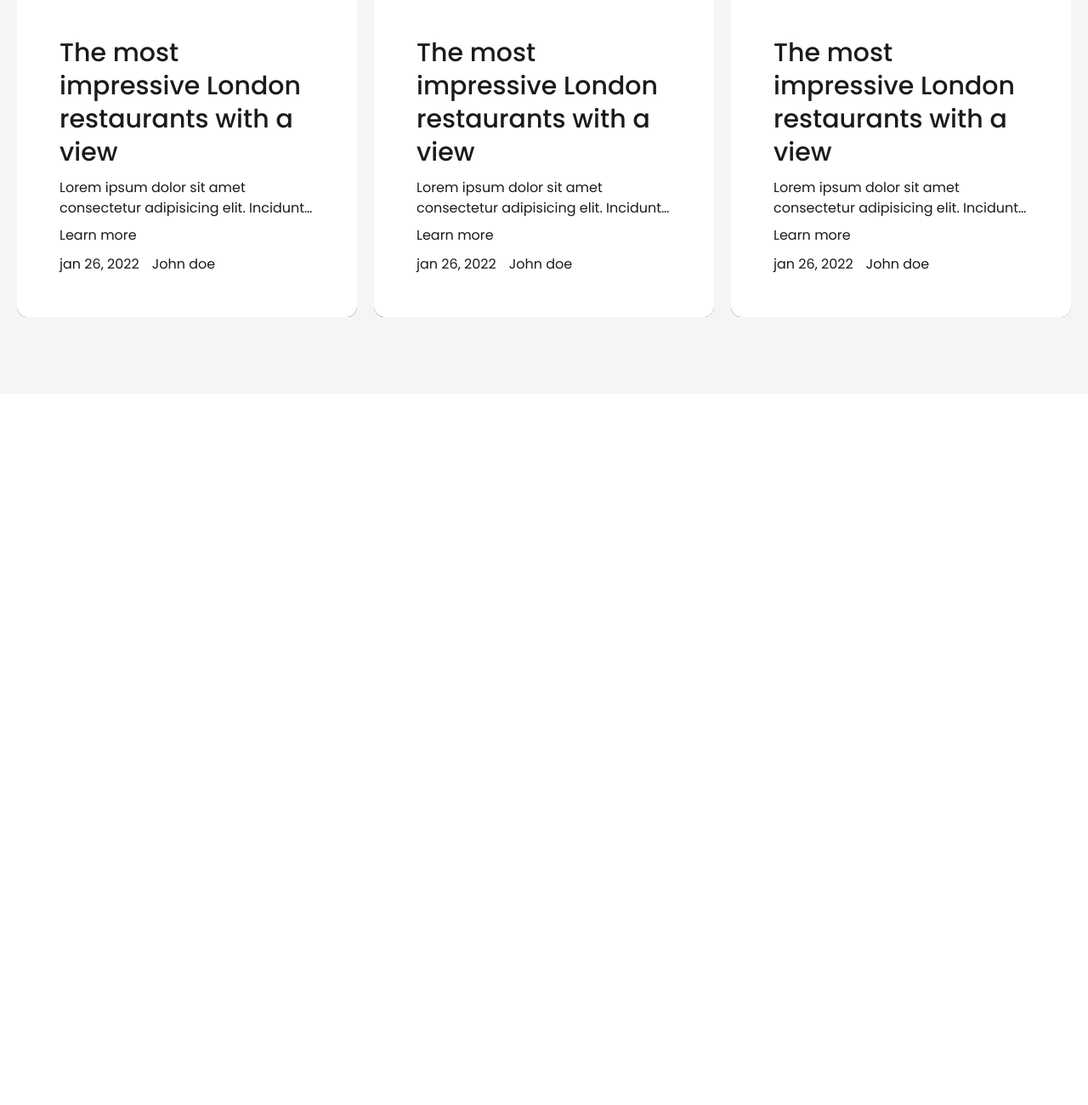
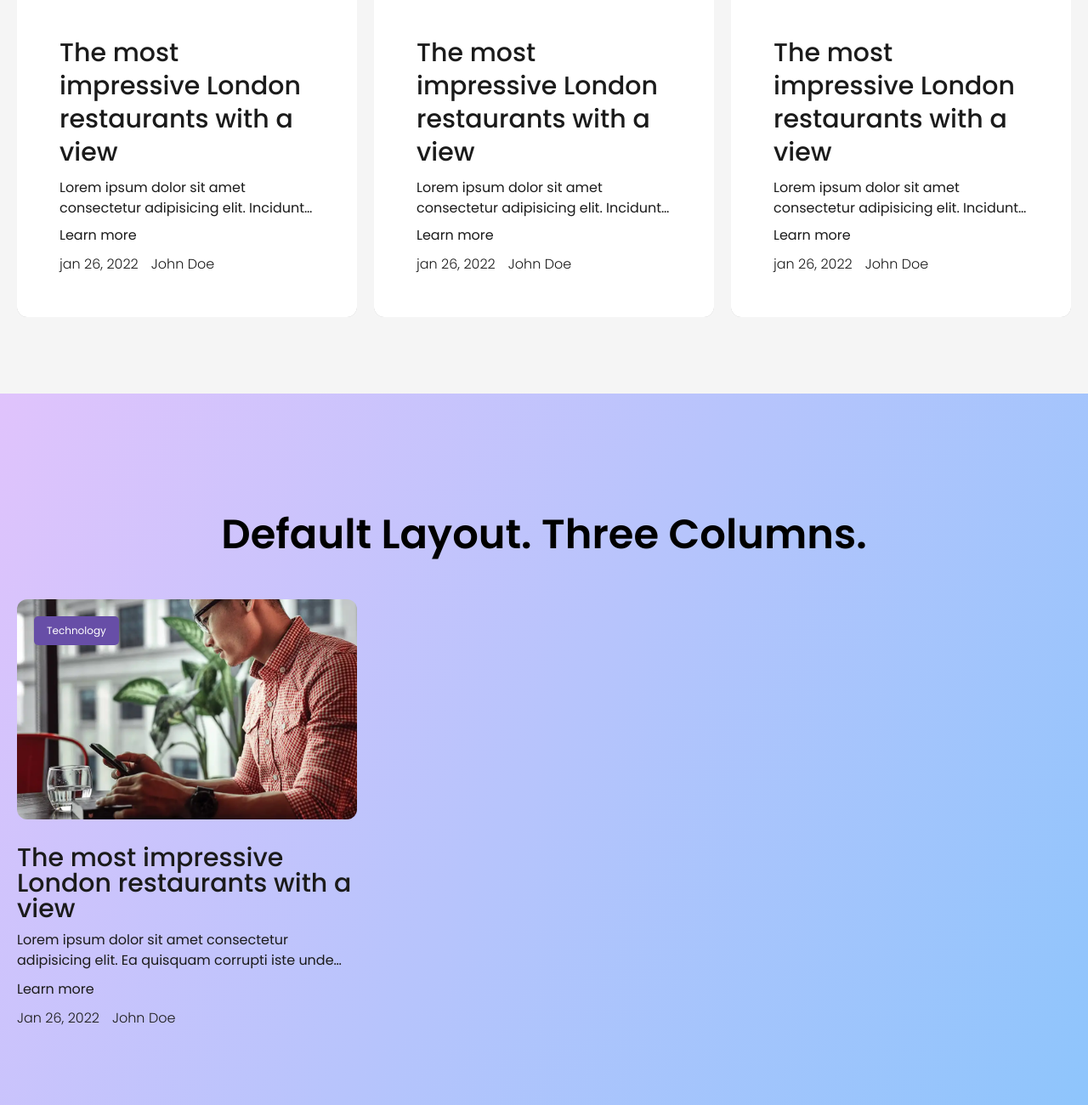
Before and after one commit to shunyavkash-ronak-virja/hubspot-modules, a plain HTML site: page cards.html in a window 1280 px wide. Shown: the part 399-1699 px from the top of the page at 85% size. Before the commit the page ends 862 px from the top, so only its background shows below. Drawn offline with Linux system fonts and the light colour scheme.

Commit message:
update css

```diff
--- a/assets/css/style.css
+++ b/assets/css/style.css
@@ -82,9 +82,6 @@
   overflow: hidden;
   background-color: var(--white);
   position: relative;
-  background-repeat: no-repeat;
-  background-position: center;
-  background-size: cover;
   transition: all 0.3s ease;
 }
 
@@ -99,24 +96,25 @@
   left: 0%;
   top: 0;
   overflow: hidden;
-  transition: all 1.2s ease;
+  border-radius: 24px;
+  transition: all 0.6s ease;
 }
 
 .flexible-blog-grid-card-media img {
   width: 100%;
   height: 100%;
   object-fit: cover;
+  overflow: hidden;
 }
 
 .flexible-blog-grid-card:hover .flexible-blog-grid-card-media {
   transform: scale(1.15);
-  overflow: hidden;
 }
 
 .flexible-blog-grid-card-white-bg,
 .flexible-blog-grid-card-black-overlay {
+  width: 100%;
   height: 100%;
-  width: 100%;
   position: absolute;
   top: 0;
   left: 0;
@@ -124,6 +122,7 @@
 
 .flexible-blog-grid-card-white-bg {
   background-color: var(--white);
+  overflow: hidden;
   opacity: 1;
   z-index: 1;
   transition: all 0.3s ease;
@@ -147,19 +146,21 @@
   padding: 5px 12px;
   overflow: hidden;
   background-color: var(--darkslateblue);
+  color: var(--white);
   text-transform: uppercase;
 }
 
 .flexible-blog-grid-card-btns-first-variant {
   opacity: 1;
-  color: var(--white);
-  transition: all 0.9s ease-out;
 }
 
 .flexible-blog-grid-card-btns-second-variant {
   opacity: 0;
-  color: var(--white);
-  transition: all 0.9s ease-out;
+}
+
+.flexible-blog-grid-card-btns-first-variant,
+.flexible-blog-grid-card-btns-second-variant {
+  transition: all 0.6s ease-out;
 }
 
 .flexible-blog-grid-card:hover .flexible-blog-grid-card-btns-second-variant {
@@ -205,10 +206,11 @@
   -webkit-line-clamp: 2;
 }
 
-.flexible-blog-grid-card-content .flexible-blog-grid-card-info {
+.flexible-blog-grid-card-info {
   display: flex;
   gap: 15px;
-  /* margin-top: 10px; */
+  font-size: 16px;
+  font-weight: 300;
 }
 
 .flexible-blog-grid-card-content-btn {
@@ -221,9 +223,8 @@
 }
 
 .flexible-blog-grid-card-content-btn svg {
-  transform: translateX(-10px);
   opacity: 0;
-  transition: all 0.9s ease;
+  transition: all 0.6s ease;
 }
 
 .flexible-blog-grid-card-content-btn:hover,
@@ -233,17 +234,105 @@
 }
 
 .flexible-blog-grid-card:hover .flexible-blog-grid-card-content-btn svg {
-  transform: translateX(2px);
+  transform: translateX(6px);
   opacity: 1;
 }
 
 /* ----- Small card section ----- */
-.small-card-section {
-  padding: 90px;
+.small-image-content-cards-section {
+  padding-block: 90px;
   background-image: linear-gradient(120deg, #e0c3fc 0%, #8ec5fc 100%);
 }
 
-.small-card-section-card {
+.small-image-content-cards-section h2 {
+  padding-block: 40px;
+  text-align: center;
+}
+
+.small-image-content-card-wrapper {
+  position: relative;
+}
+
+.small-image-content-card-media {
+  height: 259px;
   border-radius: 12px;
   overflow: hidden;
 }
+
+.small-image-content-card-media img {
+  width: 100%;
+  height: 100%;
+  object-fit: cover;
+  transition: all 0.4s ease-in-out;
+}
+
+.small-image-content-card-wrapper:hover .small-image-content-card-media img {
+  transform: scale(1.1);
+}
+
+.small-image-content-card-media-btns {
+  position: absolute;
+  top: 20px;
+  left: 20px;
+  background-color: var(--darkslateblue);
+  color: var(--white);
+  border-radius: 5px;
+  padding: 8px 15px;
+  font-size: 12px;
+}
+
+.small-image-content-card-content {
+  margin-top: 30px;
+  color: var(--lightblack);
+}
+
+.small-image-content-card-content h4 {
+  font-weight: 500;
+  line-height: 1;
+}
+
+.small-image-content-card-content .richtext {
+  margin-top: 10px;
+}
+
+.small-image-content-card-content .richtext p {
+  -webkit-line-clamp: 2;
+}
+
+.small-image-content-card-learn-more-btn {
+  width: fit-content;
+  margin-top: 10px;
+  display: flex;
+  align-items: center;
+  gap: 2px;
+  color: var(--lightblack);
+  transition: all 0.3s ease;
+}
+
+.small-image-content-card-learn-more-btn svg {
+  opacity: 0;
+  transition: all 0.6s ease;
+}
+
+.small-image-content-card-learn-more-btn:hover {
+  color: var(--darkslateblue);
+  gap: 6px;
+}
+
+.small-image-content-card-wrapper:hover
+  .small-image-content-card-learn-more-btn
+  svg {
+  opacity: 1;
+  transform: translateX(3px);
+}
+
+.small-image-content-card-info {
+  display: flex;
+  gap: 15px;
+  margin-top: 10px;
+  font-weight: 300;
+}
+
+.small-image-content-card-info * {
+  color: var(--lightblack) !important;
+}
--- a/cards.html
+++ b/cards.html
@@ -46,8 +46,8 @@
                                 </svg>
                             </a>
                             <div class="flexible-blog-grid-card-info">
-                                <a href="javascript:void(0)">jan 26, 2022</a>
-                                <a href="javascript:void(0)">John doe</a>
+                                <span>jan 26, 2022</span>
+                                <a href="javascript:void(0)">John Doe</a>
                             </div>
                         </div>
                     </div>
@@ -78,8 +78,8 @@
                                 </svg>
                             </a>
                             <div class="flexible-blog-grid-card-info">
-                                <a href="javascript:void(0)">jan 26, 2022</a>
-                                <a href="javascript:void(0)">John doe</a>
+                                <span>jan 26, 2022</span>
+                                <a href="javascript:void(0)">John Doe</a>
                             </div>
                         </div>
                     </div>
@@ -110,8 +110,8 @@
                                 </svg>
                             </a>
                             <div class="flexible-blog-grid-card-info">
-                                <a href="javascript:void(0)">jan 26, 2022</a>
-                                <a href="javascript:void(0)">John doe</a>
+                                <span>jan 26, 2022</span>
+                                <a href="javascript:void(0)">John Doe</a>
                             </div>
                         </div>
                     </div>
@@ -121,17 +121,42 @@
     </section>
 
     <!-- ----- Small card section ----- -->
-    <!-- <section class="small-card-section">
+    <section class="small-image-content-cards-section">
         <div class="container">
+            <h2>Default Layout. Three Columns.</h2>
             <div class="flexible-blog-grid-wrapper">
-                <div class="small-card-section-card">
-                    <div class="small-card-section-card-media">
+
+                <div class="small-image-content-card-wrapper">
+                    <div class="small-image-content-card-media">
                         <img src="assets/image/man-glasses-phone.jpg" alt="card-image">
                     </div>
+                    <div class="small-image-content-card-content">
+                        <a href="javascript:void(0)" class="small-image-content-card-media-btns">
+                            <p class="small-image-content-card-media-btns-first-variant">Technology</p>
+                            <!-- <p class="small-image-content-card-media-btns-second-variant">Technology</p> -->
+                        </a>
+                        <h4>The most impressive London restaurants with a view</h4>
+                        <div class="richtext text-clamp">
+                            <p>
+                                Lorem ipsum dolor sit amet consectetur adipisicing elit. Ea quisquam corrupti iste unde labore nulla culpa illo nisi, voluptatem nam! Ut voluptate repellat expedita cum rerum, aut perspiciatis. Porro, iure.
+                            </p>
+                        </div>
+                        <a class="small-image-content-card-learn-more-btn" href="javascript:void(0)">Learn more
+                            <svg xmlns="http://www.w3.org/2000/svg" width="18" height="18" viewBox="0 0 24 24" fill="none" stroke="currentColor" stroke-width="2" stroke-linecap="round" stroke-linejoin="round" class="lucide lucide-arrow-right-icon lucide-arrow-right">
+                                <path d="M5 12h14" />
+                                <path d="m12 5 7 7-7 7" />
+                            </svg>
+                        </a>
+                        <div class="small-image-content-card-info">
+                            <span span>Jan 26, 2022</span>
+                            <a href="javascript:void(0)">John Doe</a>
+                        </div>
+                    </div>
                 </div>
+
             </div>
         </div>
-    </section> -->
+    </section>
 </body>
 
 </html>
```
